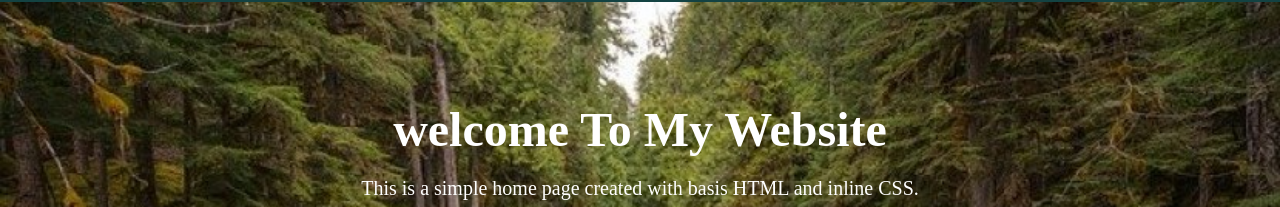
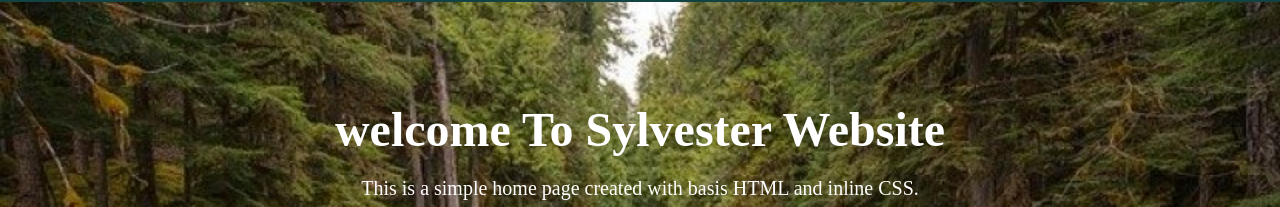
Before and after one commit to sylvesteryeaney2007-cmd/277, a plain HTML site: page index.html in a window 1280 px wide. Shown: the part 108-315 px from the top of the page. Drawn offline with Linux system fonts and the light colour scheme.

Commit message:
Update index.html

```diff
--- a/index.html
+++ b/index.html
@@ -2,6 +2,8 @@
 <Html>
     <head>
       <meta charset="UTF-8">
+        <meta name="destription" content="Home Exercise2">
+        <meta name="author" content="Sylvester D.Yeaney">
         <Title>My Home page</Title>
 
     </head>
@@ -21,7 +23,7 @@
 
         <!--hero section-->
       <div id="home" style=" background-image: url(rr.jpg);background-size: cover ;color: white;text-align: center;padding: 100px 20px;">
-        <h2 style="font-size: 48px;margin: 0 0 20px 0;">welcome To My Website</h2>
+        <h2 style="font-size: 48px;margin: 0 0 20px 0;">welcome To Sylvester Website</h2>
         <p style="font-size: 20px;margin-bottom: 30px;">This is a simple home page created with basis HTML and inline CSS.</p>
         <button style="background-color: rgba(184, 8, 96, 0.658);color: white ;border: none;padding: 15px 30px;font-size: 8;cursor: pointer;">Learn More  </button>
       </div>
@@ -82,4 +84,5 @@
     <p style="margin: 0;">&copy; 2023 My Website.All right reserved</p>
   </div>
     </body>
+
 </html>
```
